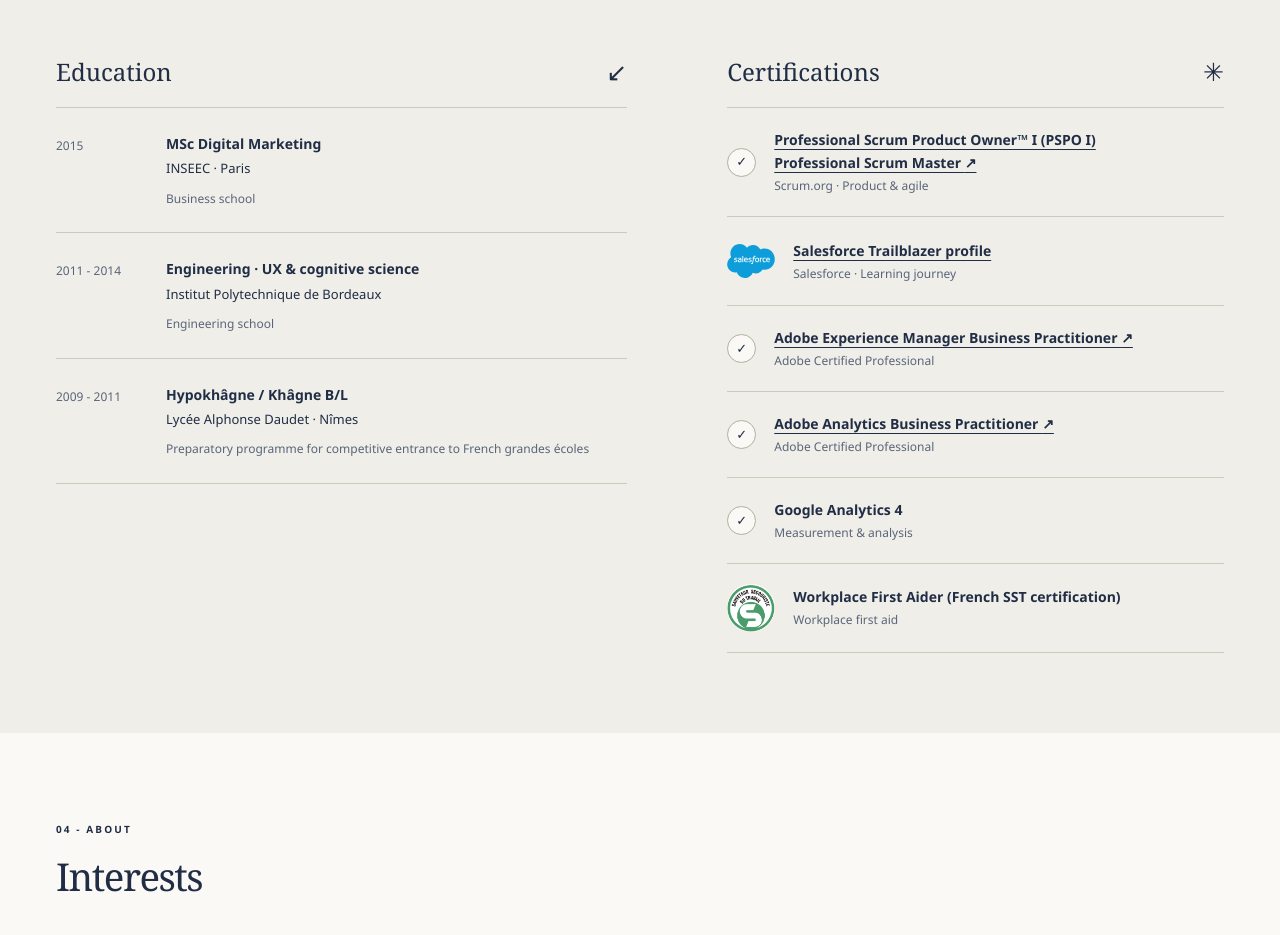
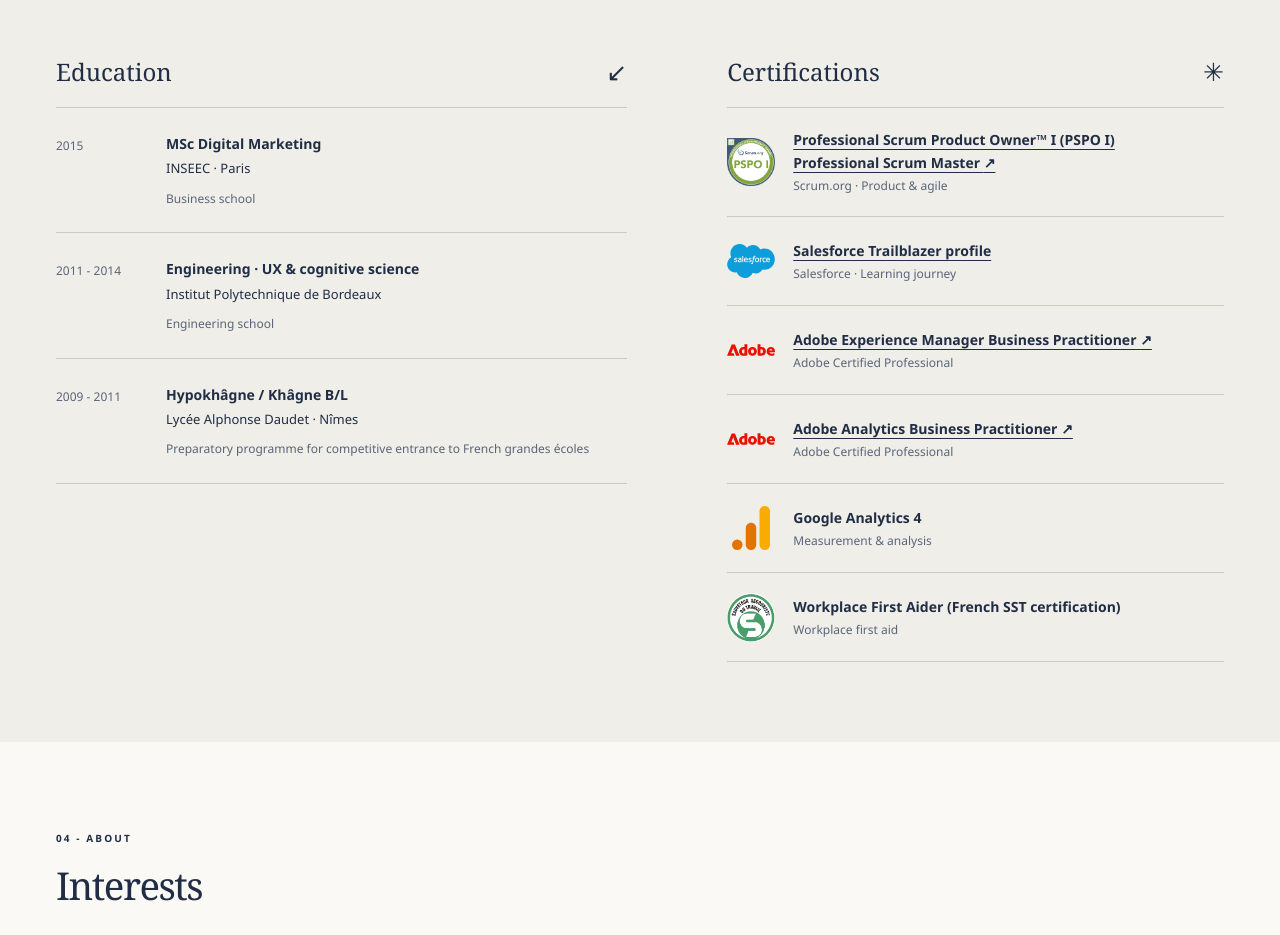
Before and after one commit to Audrey-Tic/portfolio-EN, a website: page index.html in a window 1280 px wide. Shown: the part 4480-5415 px from the top of the page. Drawn offline with Linux system fonts and the light colour scheme.

Commit message:
Add official certification logos with consistent sizing

```diff
--- a/index.html
+++ b/index.html
@@ -119,11 +119,11 @@
         <article class="education-row"><span class="education-date">2009 - 2011</span><div><h4>Hypokhâgne / Khâgne B/L</h4><p>Lycée Alphonse Daudet · Nîmes</p><span class="education-note">Preparatory programme for competitive entrance to French grandes écoles</span></div></article>
       </div><div class="certifications"><h3 class="subheading">Certifications <span aria-hidden="true">✳</span></h3>
         <ul class="certification-list">
-          <li><span class="certification-check" aria-hidden="true">✓</span><div><h4><a class="certification-link" href="https://www.scrum.org/user/805818" target="_blank" rel="noopener noreferrer">Professional Scrum Product Owner™ I (PSPO I)<br>Professional Scrum Master <span aria-hidden="true">↗</span><span class="sr-only">, view my certifications on Scrum.org in a new tab</span></a></h4><p>Scrum.org · Product & agile</p></div></li>
+          <li><span class="certification-logo"><img src="./assets/logos/pspo-i.png" alt="" width="48" height="48" loading="lazy"></span><div><h4><a class="certification-link" href="https://www.scrum.org/user/805818" target="_blank" rel="noopener noreferrer">Professional Scrum Product Owner™ I (PSPO I)<br>Professional Scrum Master <span aria-hidden="true">↗</span><span class="sr-only">, view my certifications on Scrum.org in a new tab</span></a></h4><p>Scrum.org · Product & agile</p></div></li>
           <li class="salesforce-profile"><span class="certification-logo"><img src="./assets/logos/salesforce.svg" alt="" width="48" height="48" loading="lazy"></span><div><h4><a class="certification-link" href="https://www.salesforce.com/trailblazer/atichit1" target="_blank" rel="noopener noreferrer">Salesforce Trailblazer profile<span class="sr-only">, opens in a new tab</span></a></h4><p>Salesforce · Learning journey</p></div></li>
-          <li><span class="certification-check" aria-hidden="true">✓</span><div><h4><a class="certification-link" href="https://certification.adobe.com/credential/verify/3635436c-a9d7-11f1-bdd6-42010a400002" target="_blank" rel="noopener noreferrer">Adobe Experience Manager Business Practitioner <span aria-hidden="true">↗</span><span class="sr-only">, verify this certification in a new tab</span></a></h4><p>Adobe Certified Professional</p></div></li>
-          <li><span class="certification-check" aria-hidden="true">✓</span><div><h4><a class="certification-link" href="https://certification.adobe.com/credential/verify/24edef10-7600-11f1-9e60-42010a400fe7" target="_blank" rel="noopener noreferrer">Adobe Analytics Business Practitioner <span aria-hidden="true">↗</span><span class="sr-only">, verify this certification in a new tab</span></a></h4><p>Adobe Certified Professional</p></div></li>
-          <li><span class="certification-check" aria-hidden="true">✓</span><div><h4>Google Analytics 4</h4><p>Measurement & analysis</p></div></li>
+          <li><span class="certification-logo"><img src="./assets/logos/adobe.svg" alt="" width="48" height="48" loading="lazy"></span><div><h4><a class="certification-link" href="https://certification.adobe.com/credential/verify/3635436c-a9d7-11f1-bdd6-42010a400002" target="_blank" rel="noopener noreferrer">Adobe Experience Manager Business Practitioner <span aria-hidden="true">↗</span><span class="sr-only">, verify this certification in a new tab</span></a></h4><p>Adobe Certified Professional</p></div></li>
+          <li><span class="certification-logo"><img src="./assets/logos/adobe.svg" alt="" width="48" height="48" loading="lazy"></span><div><h4><a class="certification-link" href="https://certification.adobe.com/credential/verify/24edef10-7600-11f1-9e60-42010a400fe7" target="_blank" rel="noopener noreferrer">Adobe Analytics Business Practitioner <span aria-hidden="true">↗</span><span class="sr-only">, verify this certification in a new tab</span></a></h4><p>Adobe Certified Professional</p></div></li>
+          <li><span class="certification-logo"><img src="./assets/logos/google-analytics.svg" alt="" width="48" height="48" loading="lazy"></span><div><h4>Google Analytics 4</h4><p>Measurement & analysis</p></div></li>
           <li class="sst-certification"><span class="certification-logo"><img src="./assets/logos/sst.png" alt="" width="48" height="48" loading="lazy"></span><div><h4>Workplace First Aider (French SST certification)</h4><p>Workplace first aid</p></div></li>
         </ul>
       </div></div>
--- a/visual-theme.css
+++ b/visual-theme.css
@@ -47,6 +47,7 @@
 .mission-outcome { background: var(--soft-accent); border-color: var(--accent); }
 .formation-section { background: var(--sage); border-radius: 16px 16px 0 0; }
 .certification-check { background: #faf9f6; color: var(--accent); }
+.certification-list .certification-logo { width: 48px; height: 48px; }
 .passion { border-color: var(--line); border-radius: 12px; background: var(--surface); }
 .passion-front, .passion-back { border-color: var(--line); border-radius: 12px; background: #eeeae1; }
 .passion-badminton .passion-front, .passion-badminton .passion-back { background: #eee7df; }
```
Also changed, not shown: assets/logos/adobe.svg (added), assets/logos/google-analytics.svg (added), assets/logos/pspo-i.png (added).
